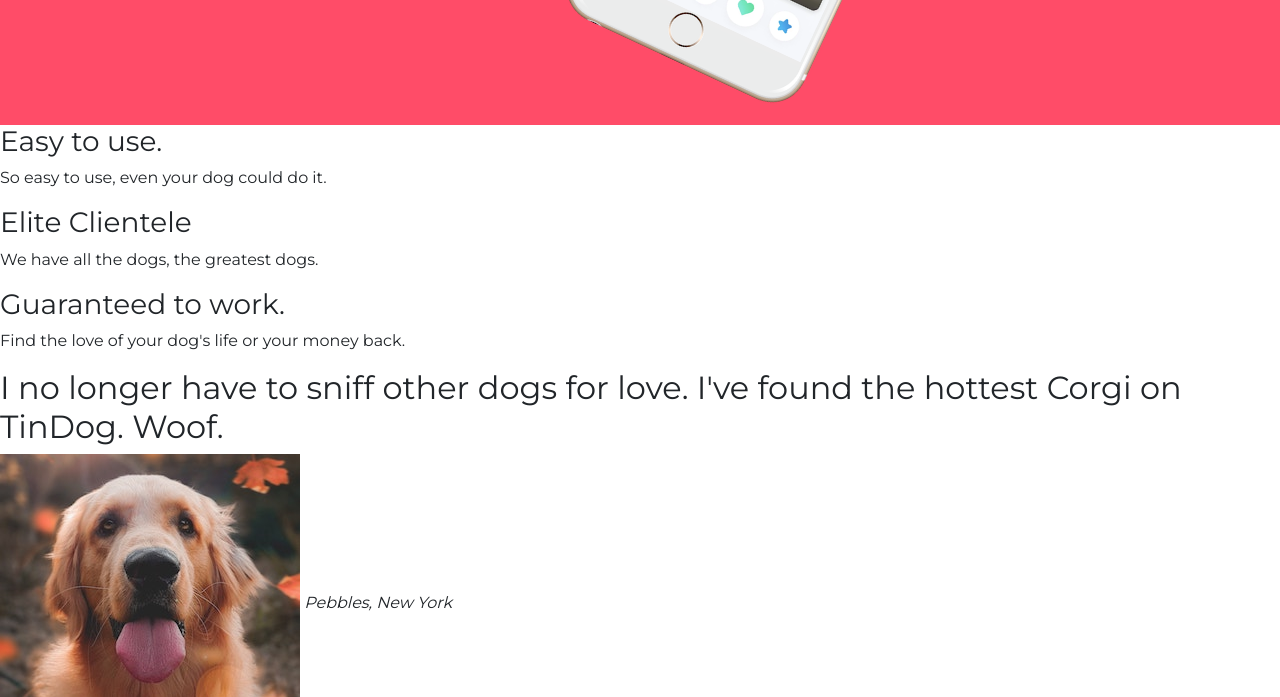
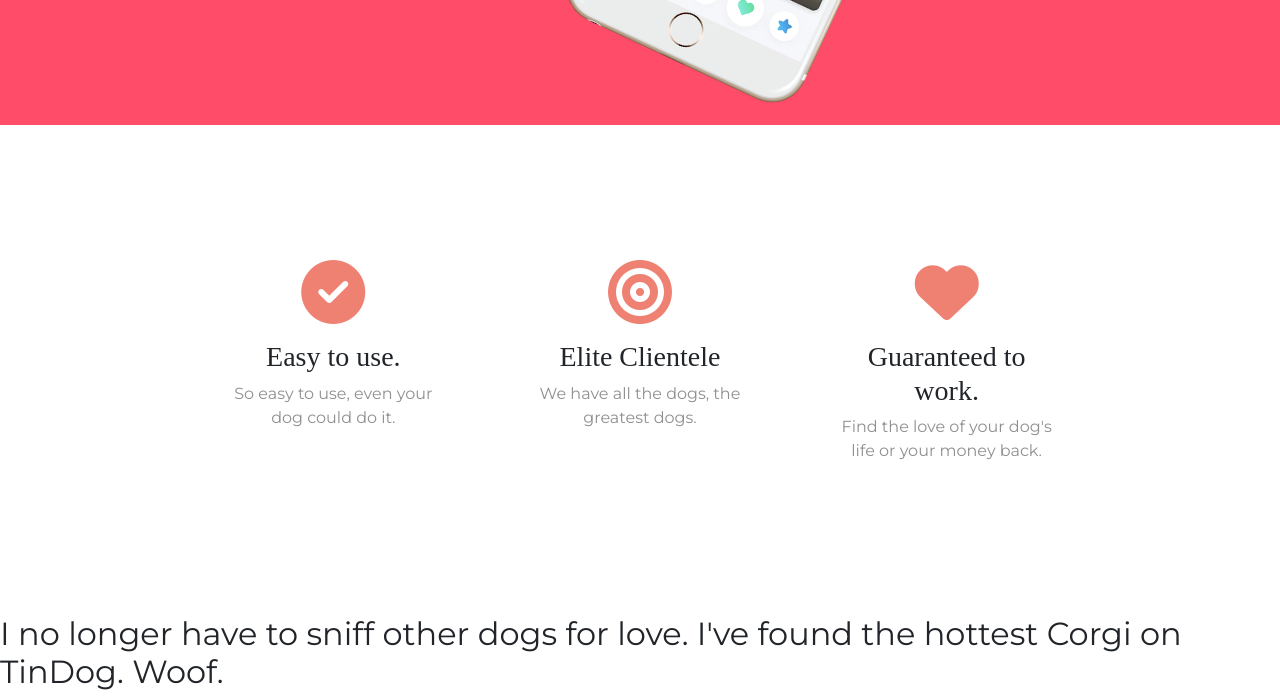
Before and after one commit to jfar1988/Bootstrap-MySite, a plain HTML site: page index.html in a window 1280 px wide. Shown: the part 610-1307 px from the top of the page. Drawn offline with nearby package versions, Linux system fonts and the light colour scheme.

Commit message:
primer parte terminada, falto solo el footer

```diff
--- a/css/styles.css
+++ b/css/styles.css
@@ -15,6 +15,12 @@
     font-size: 3.5rem;
     line-height: 1.5;
     font-weight: bold;
+}
+h3{
+    font-family: "Montserrat-Bold";
+}
+p{
+    color: #8f8f8f;
 }
 .iphone6{
     transform: rotate(30deg);
@@ -49,3 +55,20 @@
     width: 60%;
     transform: rotate(25deg);
 }
+
+/* Features Secction */
+
+#features{
+    padding: 7% 15%;
+}
+.feature-box{
+    text-align: center;
+    padding: 5%;
+}
+.icon{
+    color: #ef8172;
+    margin-bottom: 1rem;
+}
+.icon:hover{
+    color: #ff4c68;
+}
--- a/index.html
+++ b/index.html
@@ -78,14 +78,26 @@
     <!-- Features -->
 
     <section id="features">
+      <div class="row">
+        <div class="feature-box col-lg-4">
+          <i class="icon fa-solid fa-circle-check fa-4x"></i>
           <h3>Easy to use.</h3>
           <p>So easy to use, even your dog could do it.</p>
+        </div>
 
+        <div class="feature-box col-lg-4">
+          <i class="icon fa-solid fa-bullseye fa-4x"></i>
           <h3>Elite Clientele</h3>
           <p>We have all the dogs, the greatest dogs.</p>
+        </div>
 
+        <div class="feature-box col-lg-4">
+          <i class="icon fa-solid fa-heart fa-4x"></i>
           <h3>Guaranteed to work.</h3>
           <p>Find the love of your dog's life or your money back.</p>
+        </div>
+
+      </div>
     </section>
 
     <!-- Testimonials -->
```
Lines whose indentation alone changed are shown as unchanged.
